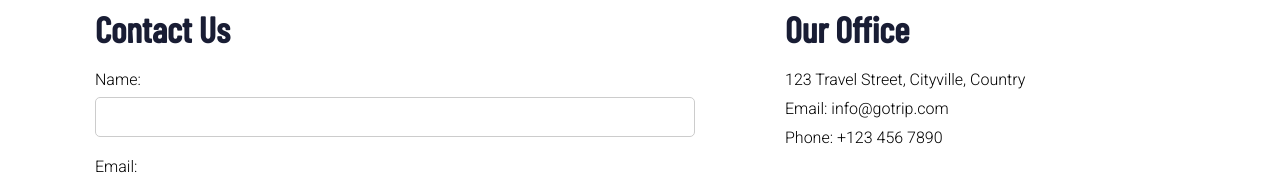
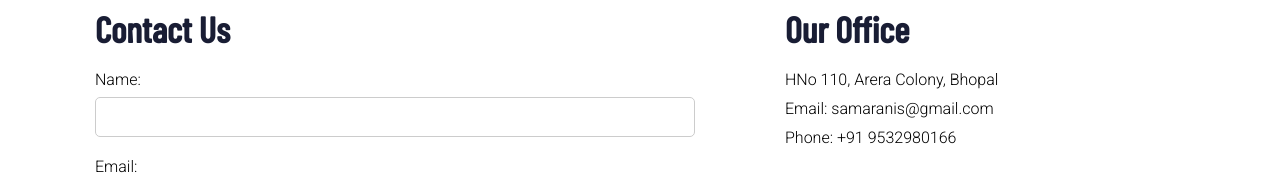
Before and after one commit to techie-crazy/Travel-Website, a plain HTML site: page contact.html in a window 1280 px wide. Shown: the part 133-315 px from the top of the page. Drawn offline with nearby package versions, Linux system fonts and the light colour scheme.

Commit message:
contact info

```diff
--- a/contact.html
+++ b/contact.html
@@ -39,9 +39,9 @@
             </div>
             <div class="contact-info">
                 <h2>Our Office</h2>
-                <p>123 Travel Street, Cityville, Country</p>
-                <p>Email: info@gotrip.com</p>
-                <p>Phone: +123 456 7890</p>
+                <p>HNo 110, Arera Colony, Bhopal</p>
+                <p>Email: samaranis@gmail.com</p>
+                <p>Phone: +91 9532980166</p>
             </div>
         </section>
 
```
